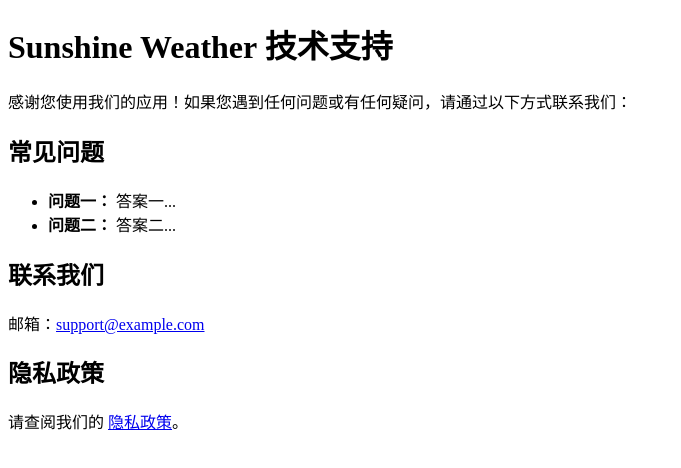
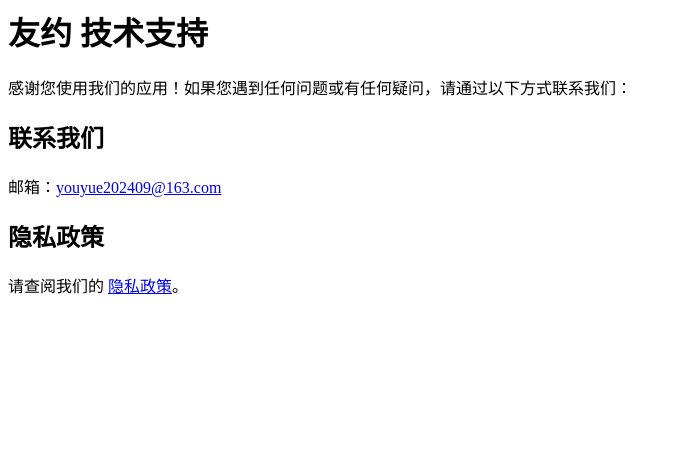
Before and after one commit to 948481510/948481510.github.io, a plain HTML site: page index.html in a window 1280 px wide. Shown: the whole page, without its empty margins (0-681 px from the left). Drawn offline with Linux system fonts and the light colour scheme.

Commit message:
Update index.html

```diff
--- a/index.html
+++ b/index.html
@@ -1,23 +1,16 @@
-<!DOCTYPE html>
 <html>
 <head>
-    <title>Sunshine Weather 技术支持</title>
+    <title>友约 技术支持</title>
 </head>
 <body>
-    <h1>Sunshine Weather 技术支持</h1>
+    <h1>友约 技术支持</h1>
     <p>感谢您使用我们的应用！如果您遇到任何问题或有任何疑问，请通过以下方式联系我们：</p>
 
-    <h2>常见问题</h2>
-    <ul>
-        <li><strong>问题一：</strong> 答案一...</li>
-        <li><strong>问题二：</strong> 答案二...</li>
-    </ul>
-
     <h2>联系我们</h2>
-    <p>邮箱：<a href="mailto:support@example.com">support@example.com</a></p>
+    <p>邮箱：<a href="mailto:youyue202409@163.com">youyue202409@163.com</a></p>
     <!-- 你也可以放一个联系表单的链接（例如链接到腾讯文档、金山表单等） -->
 
     <h2>隐私政策</h2>
-    <p>请查阅我们的 <a href="https://你的用户名.github.io/你的仓库名/privacy-policy.html">隐私政策</a>。</p>
+    <p>请查阅我们的 <a href="https://948481510.github.io/yinsi.html">隐私政策</a>。</p>
 </body>
 </html>
```
